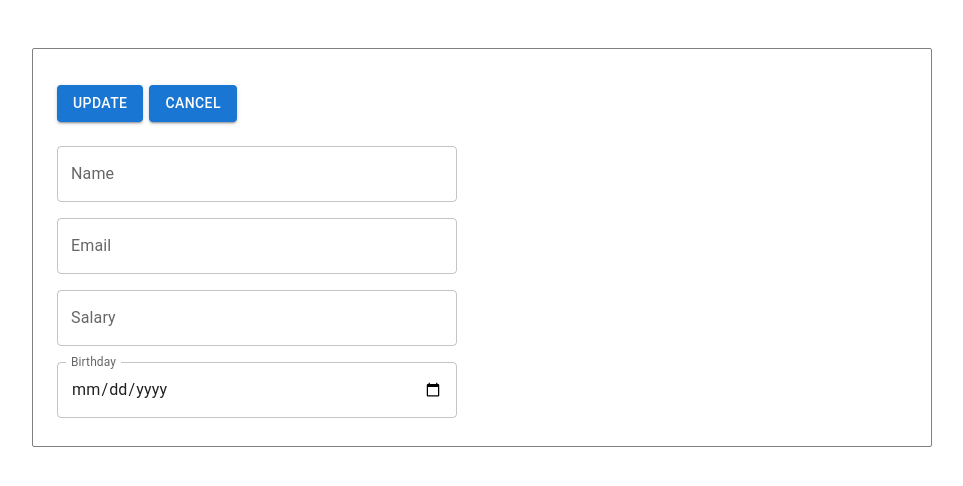
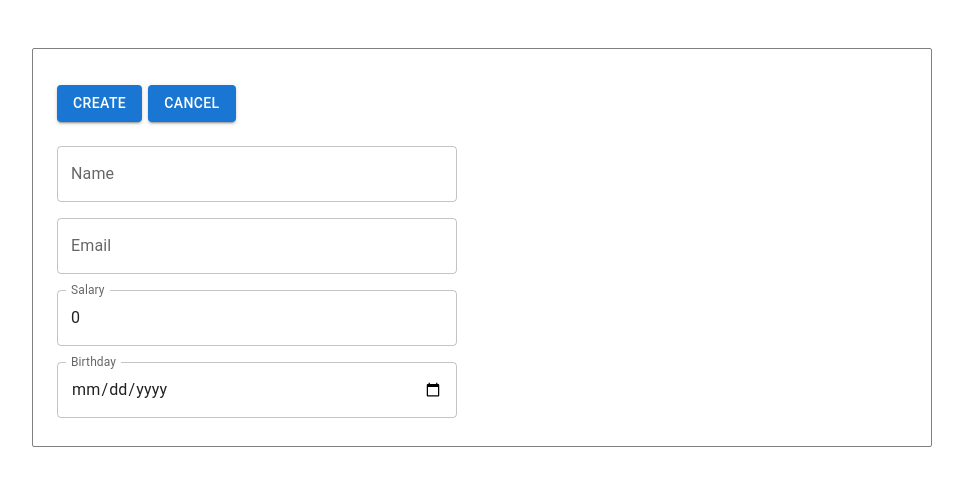
Before and after one commit to oskvortsov/ASP.NET-React-Demo-APP, a React (Create React App) app in the folder fronted/: page /employees/1 in a window 1280 px wide. Shown: the top 486 px of the page, without its empty margins (158-1121 px from the left). Built offline with nearby package versions, Linux system fonts and the light colour scheme; no server answers; sample sign-in values are in the browser's storage.

Commit message:
Work with detail page

```diff
--- a/fronted/package.json
+++ b/fronted/package.json
@@ -14,6 +14,7 @@
     "@types/node": "^16.7.13",
     "@types/react": "^18.0.0",
     "@types/react-dom": "^18.0.0",
+    "@types/yup": "^0.29.13",
     "axios": "^0.27.2",
     "mobx": "^6.5.0",
     "mobx-react-lite": "^3.4.0",
@@ -24,7 +25,8 @@
     "react-scripts": "5.0.1",
     "sass": "^1.51.0",
     "typescript": "^4.4.2",
-    "web-vitals": "^2.1.0"
+    "web-vitals": "^2.1.0",
+    "yup": "^0.32.11"
   },
   "scripts": {
     "start": "react-scripts start",
--- /dev/null
+++ b/fronted/src/models/employee.ts
@@ -0,0 +1,26 @@
+import * as yup from 'yup';
+
+export interface Employee {
+  id?: number;
+  name: string;
+  email: string;
+  birthDateTime?: Date;
+  salary: number;
+  lastModifiedDate?: string;
+}
+
+export function createEmployee(): Employee {
+  return {
+    name: '',
+    email: '',
+    salary: 0,
+    birthDateTime: new Date()
+  };
+}
+
+export const employeeValidationScheme = yup.object().shape({
+  name: yup.string().required(),
+  email: yup.string().email().required(),
+  salary: yup.number().min(0).max(9999999),
+  birthDateTime: yup.date()
+});
--- a/fronted/src/models/root-store.ts
+++ b/fronted/src/models/root-store.ts
@@ -1,7 +1,7 @@
 import { makeObservable, observable, runInAction } from 'mobx';
 import { createContext, useContext } from 'react';
 import { httpClient } from '../services/http-service';
-import { Employee } from './types';
+import { Employee } from './employee';
 
 export class RootStore {
   employees: Employee[];
@@ -26,11 +26,15 @@ export class RootStore {
     return httpClient.get(`/employee/${id}`);
   };
 
-  createOrUpdate = async (employee: Employee, id?: string) => {
+  createOrUpdateEmployee = async (employee: Employee, id?: string) => {
     const url = id ? `/employee/${id}` : '/employee';
     const method = id ? 'put' : 'post';
 
     return httpClient[method](url, employee);
+  };
+
+  removeEmployee = async (id?: string) => {
+    return httpClient.delete(`/employee/${id}`);
   };
 }
 
--- a/fronted/src/pages/employee/employee-detail.tsx
+++ b/fronted/src/pages/employee/employee-detail.tsx
@@ -1,42 +1,58 @@
 import { Button, TextField } from '@mui/material';
-import React, { useEffect, useState } from 'react';
+import React, { ChangeEvent, useEffect, useState } from 'react';
 import { observer } from 'mobx-react-lite';
 import { useNavigate, useParams } from 'react-router-dom';
+import { ValidationError } from 'yup';
 
 import { useStore } from '../../models/root-store';
-import { Employee } from '../../models/types';
+import { Employee, createEmployee, employeeValidationScheme } from '../../models/employee';
 
 import style from './employee.module.scss';
 
 const NEW_PATH_NAME = 'new';
 
-export function createEmployee(): Employee {
-  return {
-    name: '',
-    email: '',
-    salary: 0
-  };
-}
-
-enum Mode {
-  CREATE,
-  EDIT
-}
-
 const EmployeeDetailComponent = () => {
   const { id } = useParams();
-  const { getEmployee } = useStore();
   const navigate = useNavigate();
-  const [employee, setEmployee] = useState<Employee | null>(null);
-  const mode = NEW_PATH_NAME === id ? Mode.CREATE : Mode.EDIT;
+
+  const [employee, setEmployee] = useState<Employee>(createEmployee());
+  const [error, setError] = useState<Record<string, string>>({});
+
+  const { getEmployee, createOrUpdateEmployee, removeEmployee } = useStore();
+
+  const isUpdating = id === NEW_PATH_NAME;
 
   useEffect(() => {
-    if (id && mode === Mode.EDIT) {
+    if (id && isUpdating) {
       getEmployee(id).then(setEmployee);
-    } else {
-      setEmployee(createEmployee());
     }
   }, [id]);
+
+  function handlerFieldChange(event: ChangeEvent<HTMLInputElement>) {
+    setEmployee({
+      ...employee,
+      [event.target.id]: event.target.value
+    });
+  }
+
+  async function handlerAddUpdateClick() {
+    try {
+      await employeeValidationScheme.validate(employee, { abortEarly: false });
+      setError({});
+      await createOrUpdateEmployee(employee, isUpdating ? id : undefined);
+      navigate('/employees');
+    } catch (errors) {
+      const dataErrors: Record<string, string> = {};
+
+      (errors as ValidationError)?.inner.forEach((err) => {
+        if (err.path && err.errors.length) {
+          dataErrors[err.path] = err.errors[0];
+        }
+      });
+
+      setError(dataErrors);
+    }
+  }
 
   function renderEmployee() {
     if (!employee) return null;
@@ -45,21 +61,66 @@ const EmployeeDetailComponent = () => {
 
     return (
       <div className={style.formGroup}>
-        <TextField label={'Name'} value={name} />
-        <TextField label={'Email'} type={'email'} value={email} />
         <TextField
+          id="name"
+          label={'Name'}
+          value={name}
+          onChange={handlerFieldChange}
+          error={'name' in error}
+          helperText={error['name']}
+        />
+        <TextField
+          id="email"
+          label={'Email'}
+          type={'email'}
+          value={email}
+          error={'email' in error}
+          helperText={error['email']}
+          onChange={handlerFieldChange}
+        />
+        <TextField
+          id="salary"
           label={'Salary'}
           inputProps={{ inputMode: 'numeric', pattern: '[0-9]*' }}
           value={salary}
+          error={'salary' in error}
+          helperText={error['salary']}
+          onChange={handlerFieldChange}
         />
         <TextField
+          id="birthDateTime"
           label="Birthday"
           type="date"
+          error={'birthDateTime' in error}
+          helperText={error['birthDateTime']}
           value={birthDateTime}
+          onChange={handlerFieldChange}
           InputLabelProps={{
             shrink: true
           }}
         />
+      </div>
+    );
+  }
+
+  function handlerRemove() {
+    if (!id) return;
+
+    removeEmployee(id).then(() => {
+      navigate('/employees');
+    });
+  }
+
+  function renderRemoveButton() {
+    if (!isUpdating) {
+      return null;
+    }
+
+    return (
+      <div className={style.btnContainer}>
+        <Button variant={'contained'} color={'warning'} onClick={handlerRemove}>
+          Delete
+        </Button>
       </div>
     );
   }
@@ -72,13 +133,17 @@ const EmployeeDetailComponent = () => {
     <div className={style.container}>
       <div className={style.form}>
         <div className={style.btnContainer}>
-          <Button variant={'contained'}>{mode == Mode.EDIT ? 'Update' : 'Create'}</Button>
+          <Button variant={'contained'} onClick={handlerAddUpdateClick}>
+            {isUpdating ? 'Update' : 'Create'}
+          </Button>
           <Button variant={'contained'} onClick={handlerBack}>
             Cancel
           </Button>
         </div>
 
         {renderEmployee()}
+
+        {renderRemoveButton()}
       </div>
     </div>
   );
--- a/fronted/src/pages/employee/employee-list.tsx
+++ b/fronted/src/pages/employee/employee-list.tsx
@@ -50,6 +50,11 @@ const EmployeeListComponent = () => {
     navigate('/employees/new');
   }
 
+  function handlerRowClick(data: any) {
+    const id = data.row.id;
+    navigate(`/employees/${id}`);
+  }
+
   return (
     <div className={style.container}>
       <div className={style.btnContainer}>
@@ -63,7 +68,10 @@ const EmployeeListComponent = () => {
         columns={columns}
         pageSize={5}
         rowsPerPageOptions={[5]}
-        checkboxSelection
+        disableColumnFilter
+        disableColumnMenu
+        disableSelectionOnClick={true}
+        onRowClick={handlerRowClick}
       />
     </div>
   );
```
Also changed, not shown: fronted/src/models/types.ts (deleted, +0 -8 lines), 1 other file (tests, documents, lock files or other folders).
